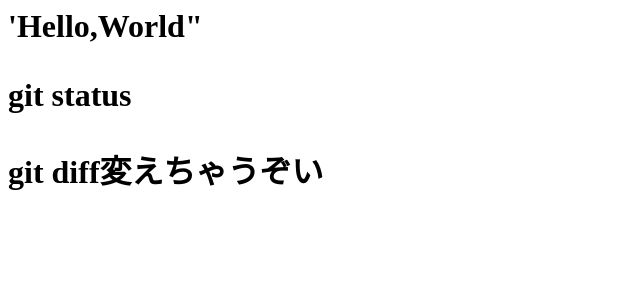
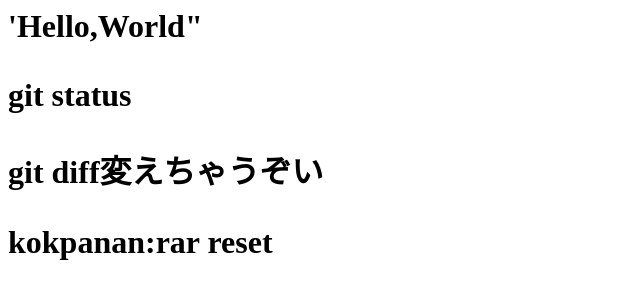
Before and after one commit to y-mumu/tutorial, a plain HTML site: page tra/index.html in a window 1280 px wide. Shown: the whole page, without its empty margins (0-640 px from the left). Drawn offline with Linux system fonts and the light colour scheme.

Commit message:
reset 動作確認の準備

```diff
--- a/tra/index.html
+++ b/tra/index.html
@@ -1,3 +1,5 @@
 <h1>'Hello,World"<h1>
 <p>git status</p>
 <p>git diff変えちゃうぞい</p>
+kokpanan:rar
+reset
```
